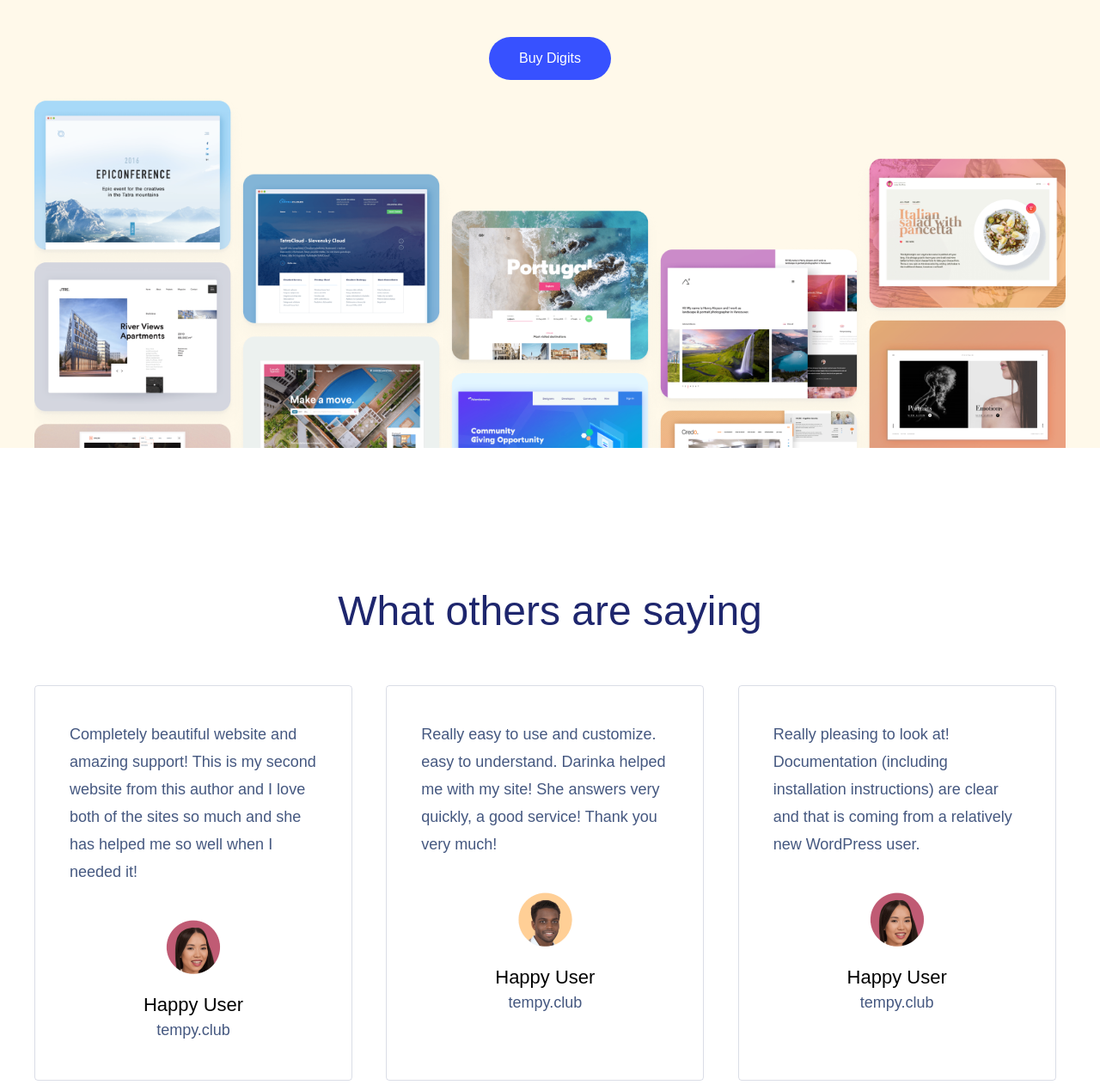
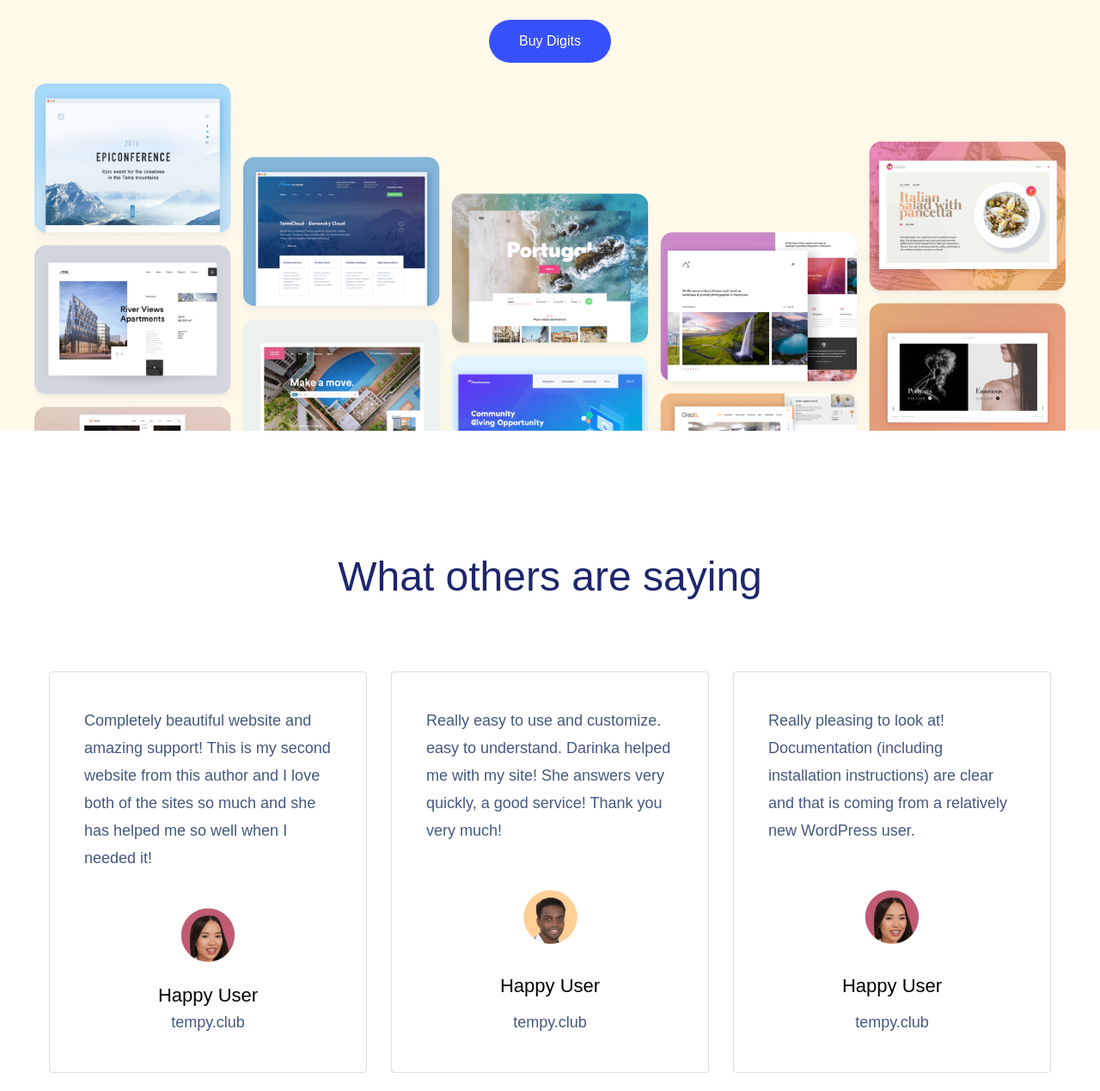
Before and after one commit to zhenya-mezhueva/Digits, a website built with Parcel: page src/index.html in a window 1280 px wide. Shown: the part 2411-3680 px from the top of the page at 86% size. Built offline with nearby package versions, Linux system fonts and the light colour scheme; a web font is replaced by a local one.

Commit message:
testimonials adaptive

```diff
--- a/src/index.html
+++ b/src/index.html
@@ -190,8 +190,12 @@
           <div class="simplicity__content" id="simplicity">
             <h2 class="simplicity__title section-title">Simplicity meets innovative design</h2>
             <p class="simplicity__text">It's really easy to start using Digits. <br>Install the theme, choose a demo and start designing the future of your business!</p>
-            <a href="#" class="simplicity__btn">Buy Digits</a>
-            <img src="images/simplicity-pic.png" alt="" class="simplicity__bottom-pic">
+            <a href="#launch" class="simplicity__btn btn">Buy Digits</a>
+            <img
+              class="simplicity__bottom-pic"
+              src="images/simplicity-pic.png"
+              alt="simplicity pic"
+            >
           </div>
 
         </div>
--- a/src/styles/help.scss
+++ b/src/styles/help.scss
@@ -62,8 +62,6 @@
     @media (min-width: 480px) {
       min-width: 450px;
     }
-
-
   }
 
   &__card {
--- a/src/styles/simlicity.scss
+++ b/src/styles/simlicity.scss
@@ -8,7 +8,7 @@
     flex-direction: column;
     justify-content: center;
     align-items: center;
-    padding-top: 150px;
+    padding-top: 130px;
 
     @media (max-width: 768px) {
       padding-top: 100px;
@@ -16,7 +16,6 @@
     @media (max-width: 415px) {
       padding-top: 40px;
     }
-
   }
 
   &__title {
@@ -40,14 +39,17 @@
   }
 
   &__btn {
-    line-height: 50px;
-    font-family: $textFont;
-    font-size: 16px;
-    background-color: #3751ff;
-    color: white;
-    border-radius: 100px;
+    @include btnStyle($colorWhite, $mainColor, 50px);
     padding: 0 35px;
     margin-bottom: 16px;
+  }
+
+  &__btn:before {
+    @include btnBefore($colorWhite);
+  }
+
+  &__btn:hover:before {
+    height: 48px;
   }
 
   &__bottom-pic {
--- a/src/styles/testimonial.scss
+++ b/src/styles/testimonial.scss
@@ -1,13 +1,20 @@
 @import "utils";
 
 .testimonial {
+  width: 370px;
+  height: 467px;
   display: flex;
   flex-direction: column;
+  justify-content: space-between;
   align-items: center;
   padding: 40px;
-  max-width: 370px;
   border: 1px solid rgba(69, 88, 128, 0.2);
   border-radius: 4px;
+  transition: all 0.5s;
+
+  @media (max-width: 370px) {
+    padding: 24px;
+  }
 
   &__text {
     @include text(18px, 32px);
@@ -22,3 +29,8 @@
     @include text(18px, 36px);
   }
 }
+
+.testimonial:hover {
+  transform: translateY(-10px);
+  box-shadow: 0 5px 10px rgba(0,0,0, 0.3);
+}
--- a/src/styles/testimonials.scss
+++ b/src/styles/testimonials.scss
@@ -1,17 +1,30 @@
 @import "utils";
 
 .testimonials {
-  padding: 160px 0 40px;
+  padding: 140px 0 40px;
+
+  @media (max-width: 900px) {
+    padding-top: 80px;
+  }
+
+  @media (max-width: 415px) {
+    padding-top: 40px;
+  }
 
   &__cards {
-    display: grid;
-    grid-template-columns: repeat(3, auto);
-    gap: 0 28px;
+    display: flex;
+    justify-content: center;
+    gap: 28px;
+    flex-wrap: wrap;
   }
 
   &__title {
-    margin-bottom: 56px;
+    margin-bottom: 80px;
     color: $headersTextColor;
     text-align: center;
+
+    @media (max-width: 415px) {
+      margin-bottom: 40px;
+    }
   }
 }
```
